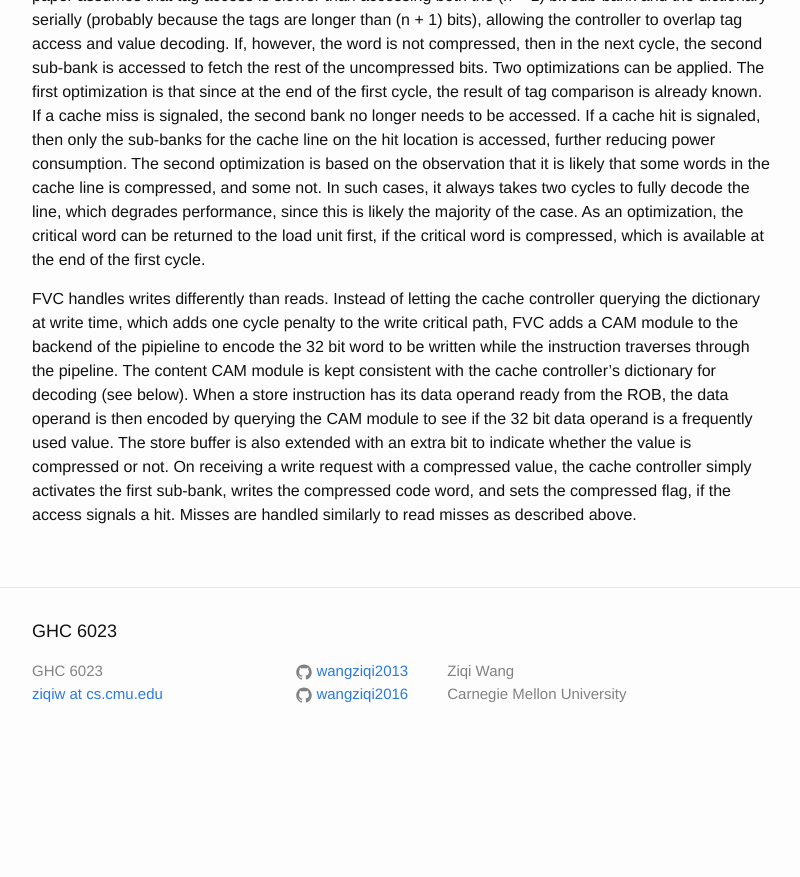
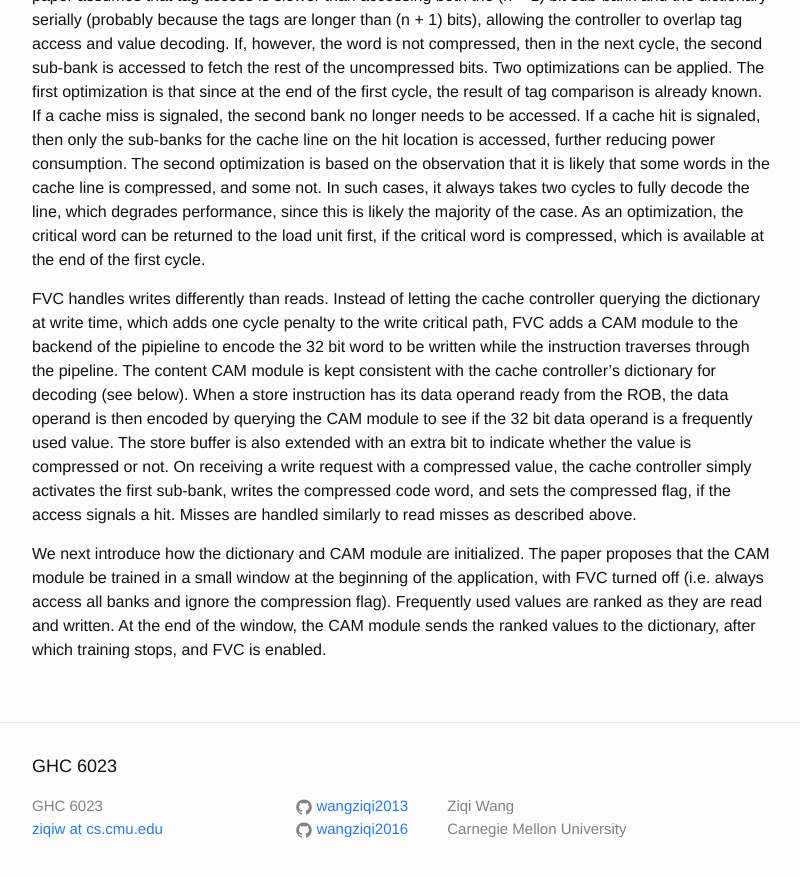
Before and after one commit to wangziqi2013/wangziqi2013.github.io, a Jekyll site: the page built from _posts/2020-06-25-fvc.markdown, in a window 1280 px wide and 900 px high, scrolled down 1534 px. Shown: the top 877 px of the window, without its empty margins (238-1038 px from the left). Built offline with Jekyll 4.4.1, drawn with Linux system fonts in a browser that asks for light colours; before the commit the page ends 2299 px from its top, so only the background shows below that.

Commit message:
Adding CAM

```diff
--- a/_posts/2020-06-25-fvc.markdown
+++ b/_posts/2020-06-25-fvc.markdown
@@ -75,3 +75,8 @@ The store buffer is also extended
 with an extra bit to indicate whether the value is compressed or not. On receiving a write request with a compressed value,
 the cache controller simply activates the first sub-bank, writes the compressed code word, and sets the compressed flag,
 if the access signals a hit. Misses are handled similarly to read misses as described above.
+
+We next introduce how the dictionary and CAM module are initialized. The paper proposes that the CAM module be trained
+in a small window at the beginning of the application, with FVC turned off (i.e. always access all banks and ignore
+the compression flag). Frequently used values are ranked as they are read and written. At the end of the window, the
+CAM module sends the ranked values to the dictionary, after which training stops, and FVC is enabled.
```
